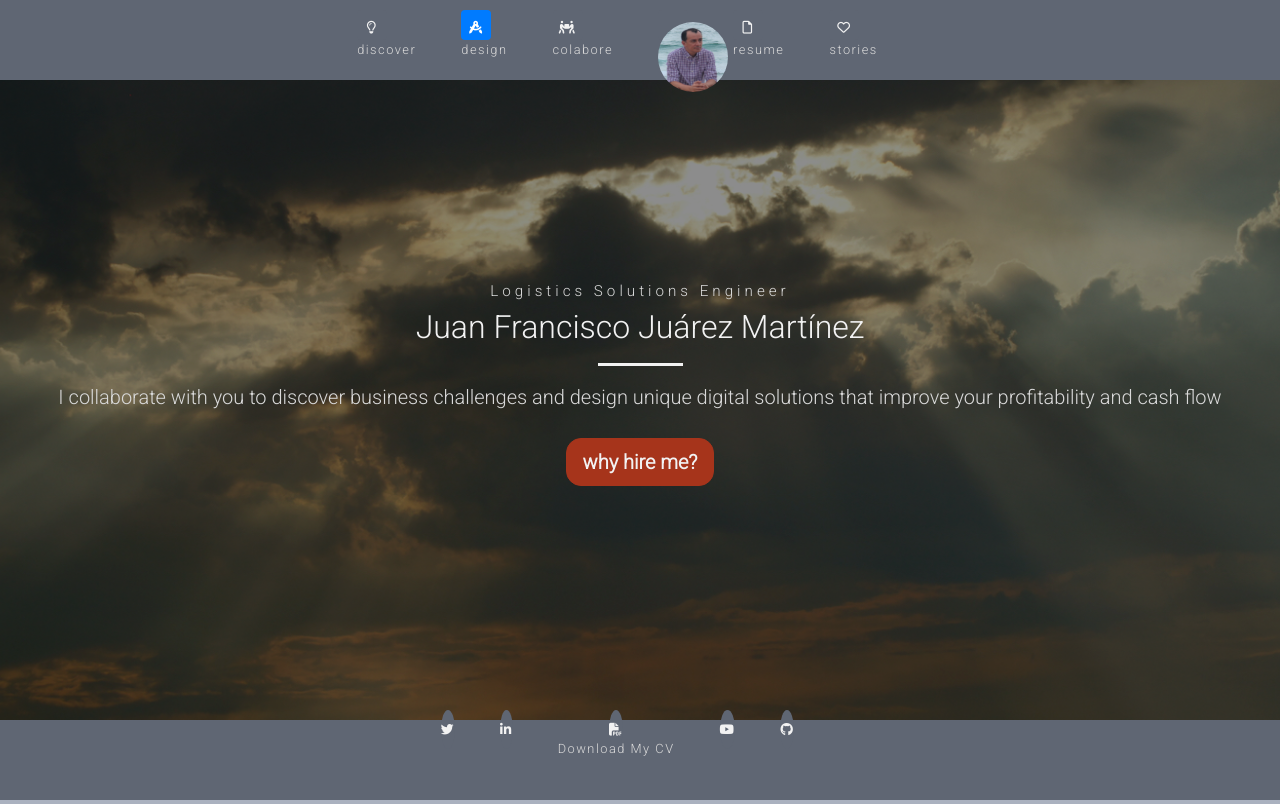
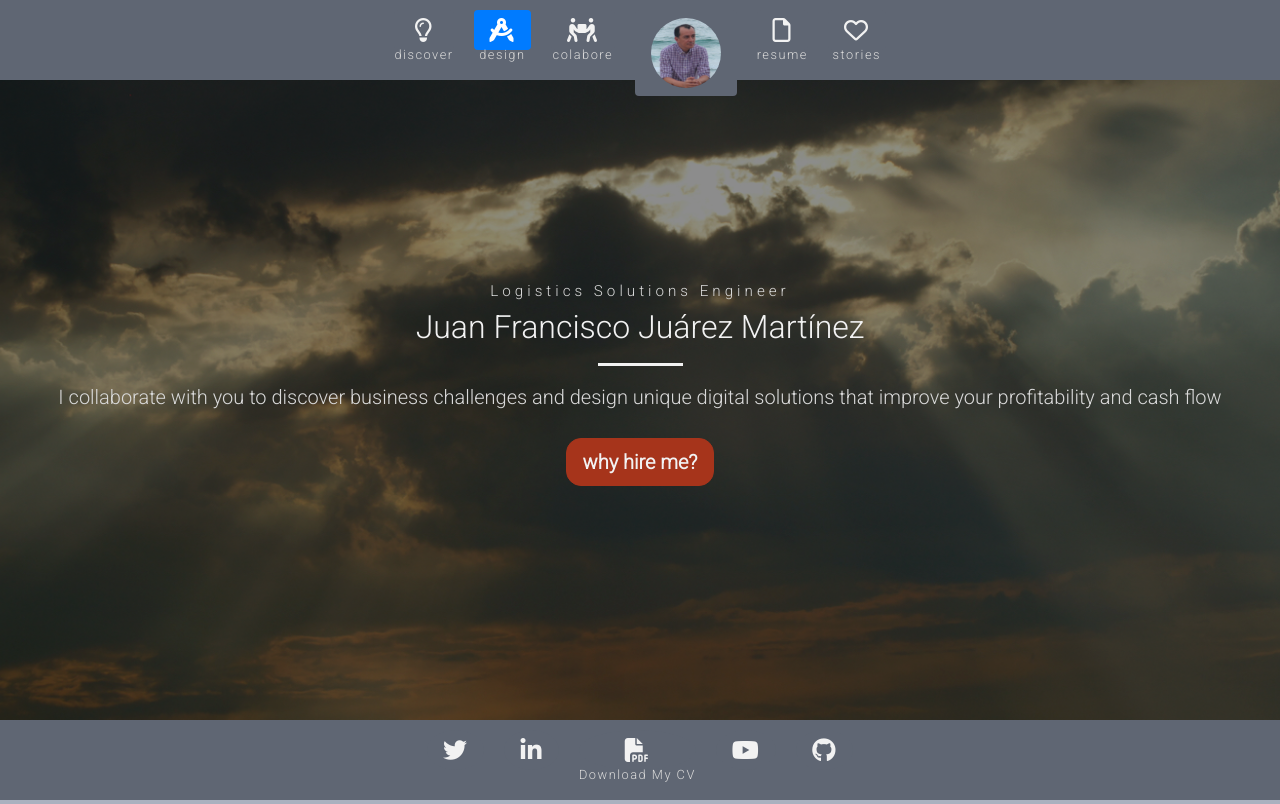
Before and after one commit to Code-Institute-Submissions/msp01-juanpaco-resume, a plain HTML site: page index.html in a window 1280 px wide. Shown: the top 804 px of the page. Drawn offline with nearby package versions, Linux system fonts and the light colour scheme.

Commit message:
fixing Scrollspy content

```diff
--- a/assets/css/style.css
+++ b/assets/css/style.css
@@ -9,7 +9,6 @@
 @import url('https://fonts.googleapis.com/css?family=Roboto:300');
 
 * {
-    /*margin: 0; border: 0;*/
     padding: 0;
 }
 
@@ -33,14 +32,6 @@ h2 {
     background-color: #D9D9D9;
 }
 
-.section-column {
-    display: table-cell;
-    margin-top: 90px;
-    padding: 30px 30px 30px;
-    float: none;
-    color: #5F6673;
-}
-
 /*------------------ Bar Fixed Definitions */
 
 .bar-fixed {
@@ -48,7 +39,6 @@ h2 {
     z-index: 1;
     background: #5F6673;
     width: 100%;
-    height: 80px;
 }
 
 .bar-fixed-top {
@@ -61,34 +51,22 @@ h2 {
 
 .bar-fixed-items {
     display: flex;
-    font-size: 0.8em;
     list-style-type: none;
     text-align: center;
     justify-content: center;
     letter-spacing: 1.5px;
+    margin: 0;
+    height: 80px;
 }
 
 .bar-fixed-items li {
-    margin-right: 45px;
+    margin: 10px;
 }
 
 .bar-fixed-items li a {
+    color: #F2F2F2;
     text-decoration: none;
-    color: #F2F2F2;
-}
-
-.bar-fixed-items .active a,
-.bar-fixed-items .active a:hover {
-    background-color: red;
-}
-
-.bar-fixed-items li a {
-    margin-top: 10px;
-    margin-bottom: 10px
     font-size: 100%;
-    width: 30px;
-    height: 30px;
-    padding: 12px 0;
     line-height: 7px;
     text-align: center;
     border-radius: 50%;
@@ -97,6 +75,15 @@ h2 {
     -moz-transition: all 0.35s ease-in-out;
     -webkit-transition: all 0.35s ease-in-out;
     -o-transition: all 0.35s ease-in-out;*/
+}
+
+.bar-fixed-items li a i {
+    font-size: 1.5em;
+}
+
+.bar-fixed-items .active a,
+.bar-fixed-items .active a:hover {
+    background-color: red;
 }
 
 .bar-fixed-items li a:hover,
@@ -108,9 +95,10 @@ h2 {
 
 .bar-fixed-items li span,
 .nav-pills li span {
-    margin-top: 5px;
     display: block;
     line-height: 10px;
+    font-size: 0.8em;
+    width: 100%;
 }
 
 @media only screen and (max-width: 580px) {
--- a/index.html
+++ b/index.html
@@ -27,8 +27,7 @@
                     <li class="nav-item"><a class="nav-link" href="resume.html"><i class="far fa-file"></i></a><span>resume</span></li>
                     <li class="nav-item"><a class="nav-link" href="stories.html"><i class="far fa-heart"></i></a><span>stories</span></li>
                     <!--<li class="nav-item"><button class="contact-modal-button" data-toggle="modal" data-target="#contactModal"><i class="far fa-edit"></i> <span>contact</span></button></li>-->
-
-<!--                    <li><a href="#"><i class="far fa-edit"></i> <span>contact</span></a></li>  -->
+                    <!--<li><a href="#"><i class="far fa-edit"></i> <span>contact</span></a></li>-->
                 </ul>
             </nav>
         </div>
@@ -171,14 +170,16 @@
     </div>
 
     <footer>
-        <div class=" container-fluid bar-fixed bar-fixed-bottom">
-            <ul class="bar-fixed-items">
-                <li><a href="https://www.twitter.com/paco_tools" target="_blank"><i class="fab fa-twitter"></i></a></li>
-		        <li><a href="https://www.linkedin.com/in/pacojm/" target="_blank"><i class="fab fa-linkedin-in"></i></a></li>
-		        <li><a href="assets/cv/CV-Juan-Paco.pdf" target="_blank"><i class="fas fa-file-pdf"></i></a><span>Download My CV</span></li>
-		        <li><a href="https://www.youtube.com" target="_blank"><i class="fab fa-youtube"></i></a></li>
-		        <li><a href="https://www.github.com/pacotools" target="_blank"><i class="fab fa-github"></i></a></li>
-		    </ul>
+        <div class="container-fluid bar-fixed bar-fixed-bottom">
+            <nav>
+                <ul class="nav bar-fixed-items">
+                    <li class="nav-item"><a class="nav-link" href="https://www.twitter.com/paco_tools" target="_blank"><i class="fab fa-twitter"></i></a></li>
+                    <li class="nav-item"><a class="nav-link" href="https://www.linkedin.com/in/pacojm/" target="_blank"><i class="fab fa-linkedin-in"></i></a></li>
+                    <li class="nav-item"><a class="nav-link" href="assets/cv/CV-Juan-Paco.pdf" target="_blank"><i class="fas fa-file-pdf"></i></a><span>Download My CV</span></li>
+                    <li class="nav-item"><a class="nav-link" href="https://www.youtube.com" target="_blank"><i class="fab fa-youtube"></i></a></li>
+                    <li class="nav-item"><a class="nav-link" href="https://www.github.com/pacotools" target="_blank"><i class="fab fa-github"></i></a></li>
+	    	    </ul>
+            </nav>
         </div>
   	</footer>
 
```
